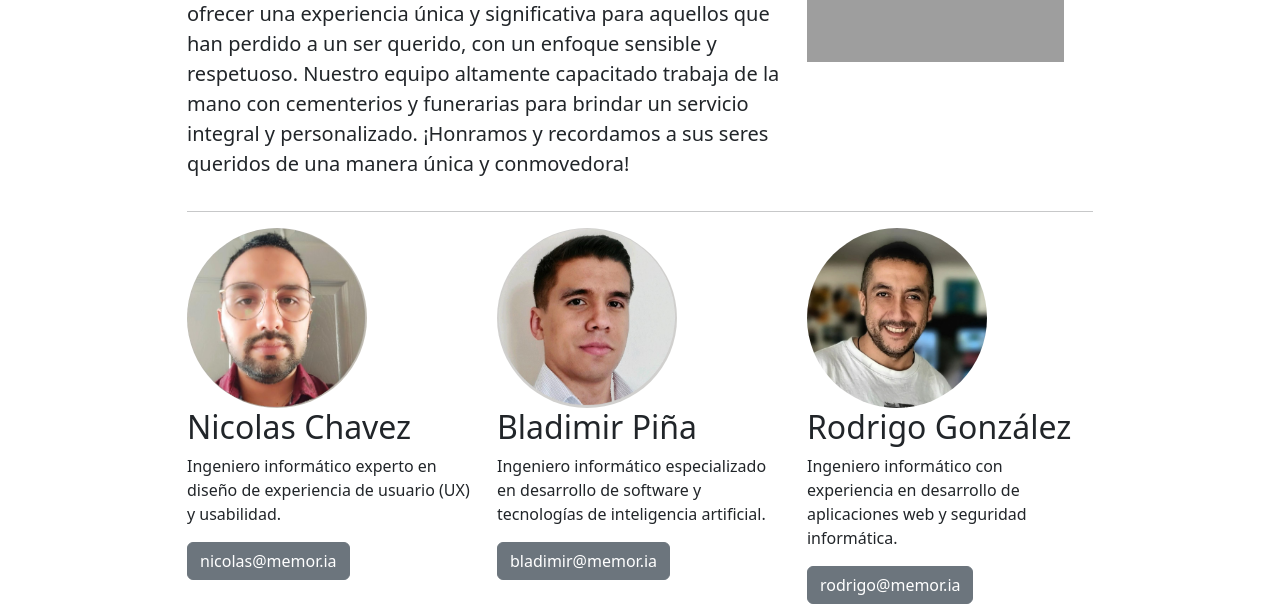
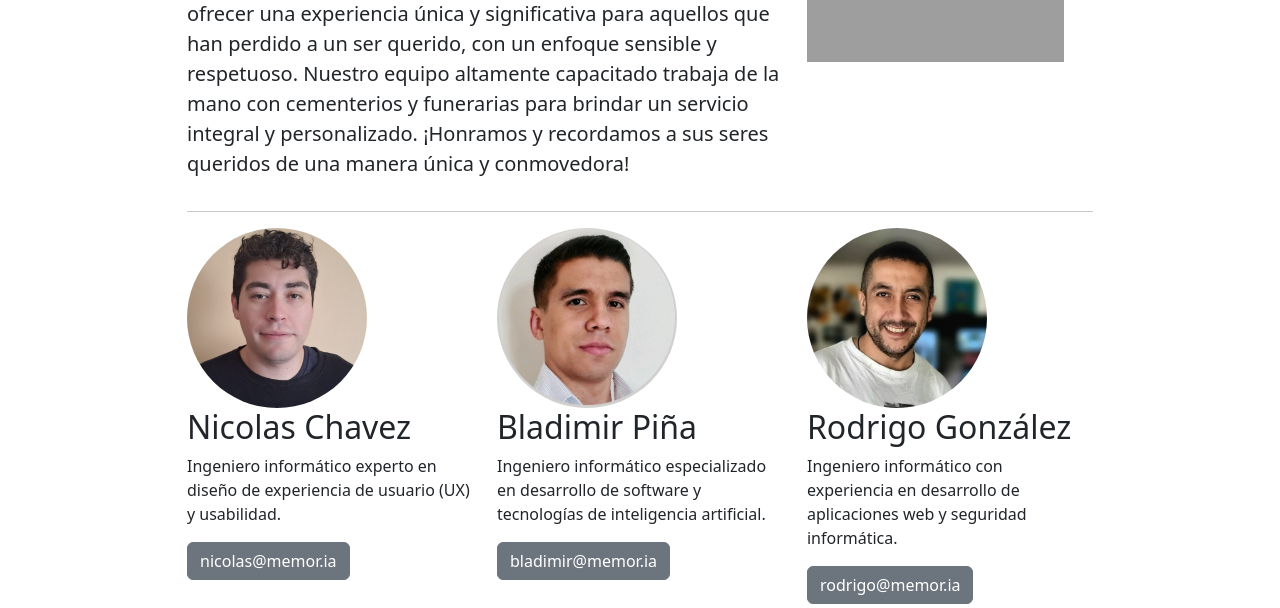
Before and after one commit to rodgonzalezv/memor.ia, a Django app: page /memoria/quienes_somos/ in a window 1280 px wide. Shown: the part 277-885 px from the top of the page. Run offline with Django 4.2, Linux system fonts and the light colour scheme; some libraries are stand-ins or nearby versions; grey boxes are pictures that could not be loaded.

Commit message:
foto del bryan

```diff
--- a/templates/memoria/quienes_somos.html
+++ b/templates/memoria/quienes_somos.html
@@ -21,7 +21,7 @@
 
     <div class="row">
       <div class="col-lg-4">
-        <img src="{% static 'img/nchavez.png'%}" class="bd-placeholder-img rounded-circle" width="180" height="180" role="img" aria-label="Nicolas Chavez" preserveAspectRatio="xMidYMid slice" focusable="false"><title>Placeholder</title><rect width="100%" height="100%" fill="var(--bs-secondary-color)"></rect></img>
+        <img src="{% static 'img/bcontreras.jpeg'%}" class="bd-placeholder-img rounded-circle" width="180" height="180" role="img" aria-label="Nicolas Chavez" preserveAspectRatio="xMidYMid slice" focusable="false"><title>Placeholder</title><rect width="100%" height="100%" fill="var(--bs-secondary-color)"></rect></img>
         <h2 class="fw-normal">Nicolas Chavez</h2>
 
         <p>  Ingeniero informático experto en diseño de experiencia de usuario (UX) y usabilidad.</p>
```
Also changed, not shown: static/img/bcontreras.jpeg (added).
